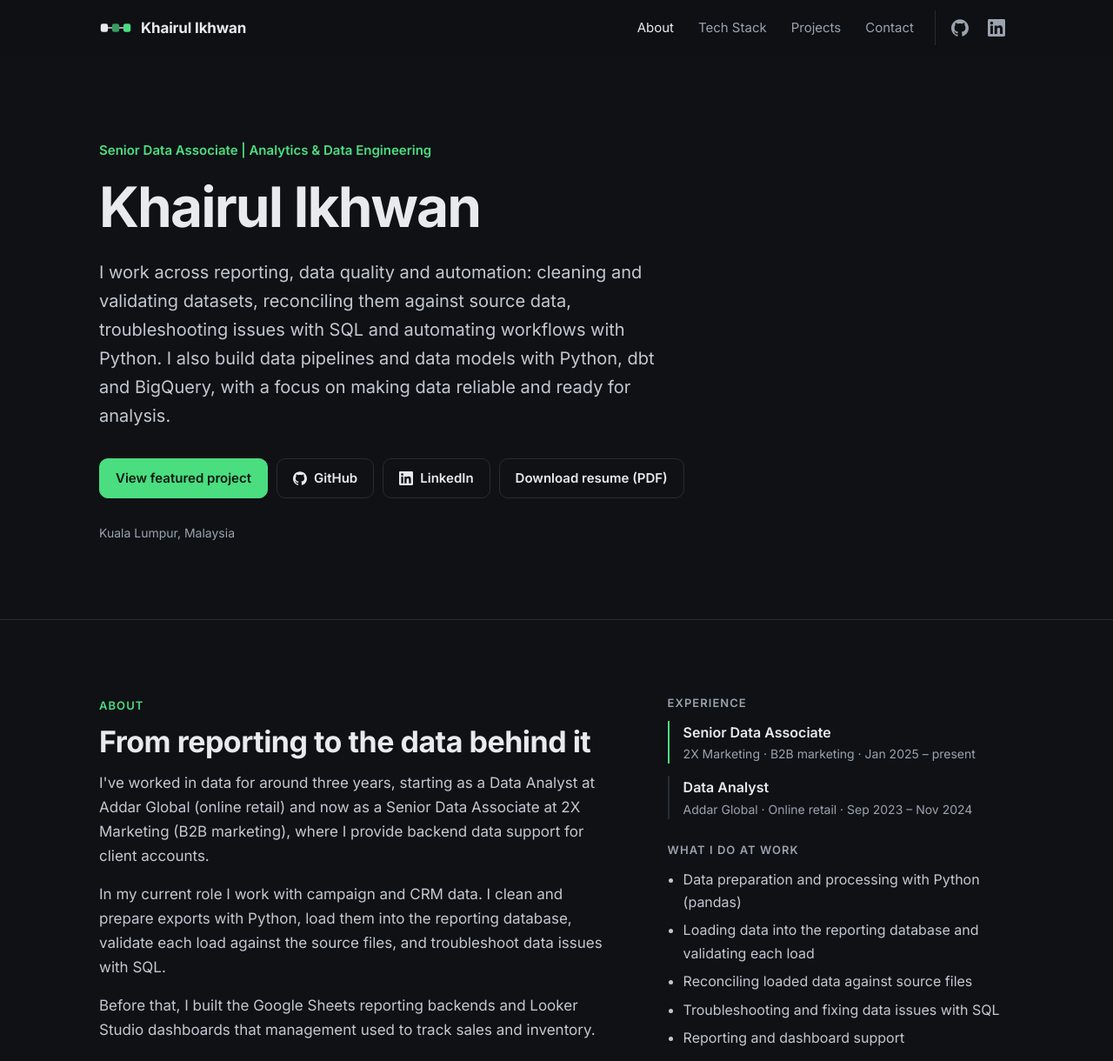
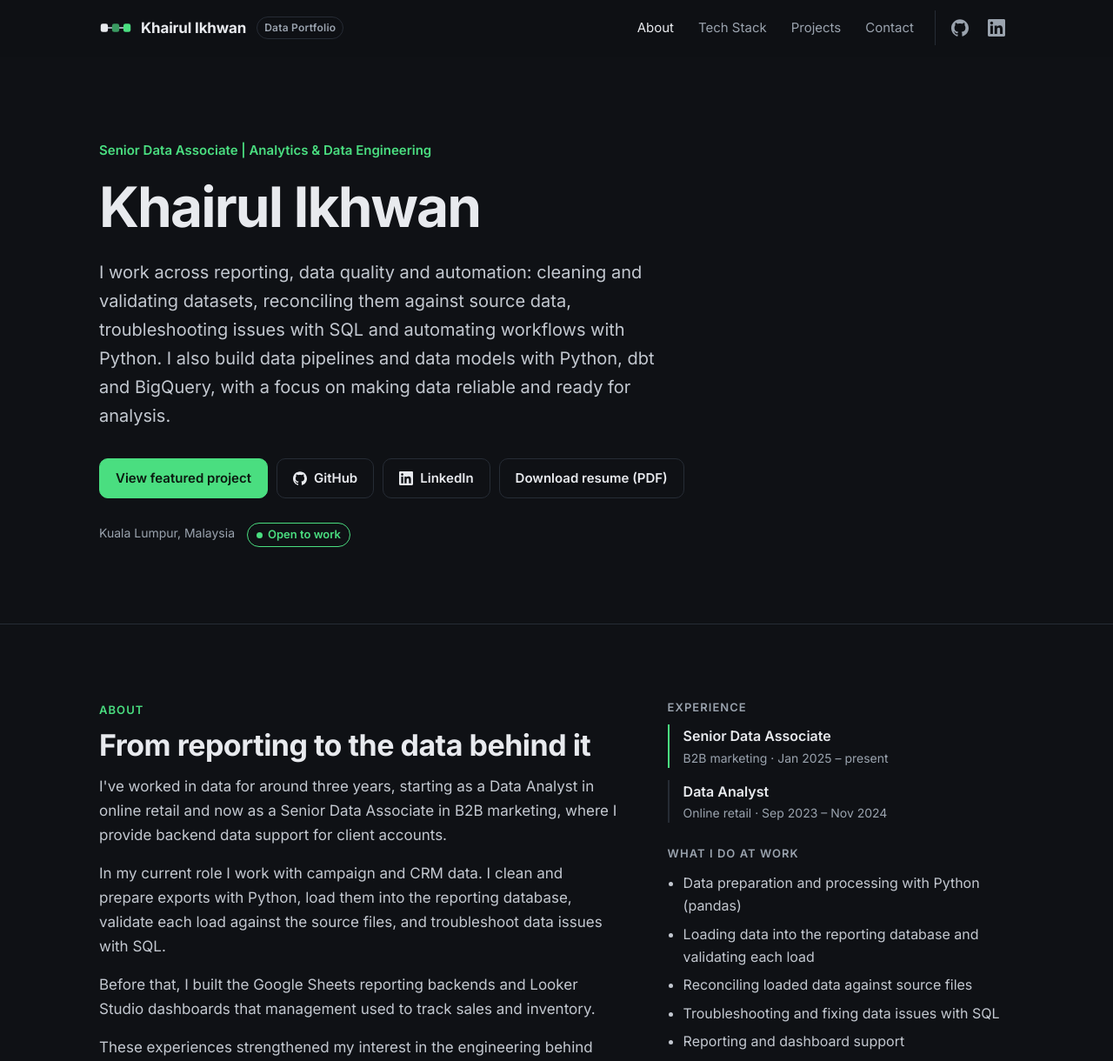
Before and after one commit to mhdkerol/mhdkerol.github.io, a plain HTML site: page index.html in a window 1280 px wide. Shown: the top 1220 px of the page at 87% size. Drawn offline with Linux system fonts and the light colour scheme.

Commit message:
Add Data Portfolio tag, open-to-work badges, remove employer names, recruiter-facing README
Co-Authored-By: Claude Opus 5.5 <noreply@anthropic.com>
Claude-Session: https://claude.ai/code/session_012fPkQ9x4f7obHc9gZY7dQK

```diff
--- a/assets/css/style.css
+++ b/assets/css/style.css
@@ -327,3 +327,8 @@ td:first-child { color: var(--text); white-space: nowrap; }
 .availability span { width: 8px; height: 8px; border-radius: 50%; background: var(--accent); }
 .project-status { margin: -8px 0 24px; font-size: 14px; color: #f0b429; }
 .stack-ai--next { margin-top: 28px; }
+
+.brand__tag { margin-left: 2px; padding: 2px 8px; border: 1px solid var(--border); border-radius: 999px; font-size: 12px; font-weight: 600; color: var(--muted); letter-spacing: 0.02em; }
+@media (max-width: 340px) { .brand__tag { display: none; } }
+.hero__open { display: inline-flex; align-items: center; gap: 6px; margin-left: 10px; padding: 2px 10px; border-radius: 999px; font-size: 13px; font-weight: 600; color: var(--accent); border: 1px solid currentColor; }
+.hero__open::before { content: ""; width: 7px; height: 7px; border-radius: 50%; background: currentColor; }
--- a/index.html
+++ b/index.html
@@ -3,7 +3,7 @@
 <head>
   <meta charset="utf-8">
   <meta name="viewport" content="width=device-width, initial-scale=1">
-  <title>Khairul Ikhwan · Senior Data Associate | Analytics &amp; Data Engineering</title>
+  <title>Khairul Ikhwan · Data Portfolio | Analytics &amp; Data Engineering</title>
   <meta name="description" content="Khairul Ikhwan, Senior Data Associate in Kuala Lumpur working in data operations, reporting and data quality, moving into analytics engineering and data engineering. Featured project: a YouTube analytics pipeline built with Python, dbt and BigQuery.">
   <meta name="author" content="Khairul Ikhwan">
   <link rel="canonical" href="https://mhdkerol.github.io/">
@@ -32,7 +32,7 @@
 
 <header class="header">
   <div class="container header__inner">
-    <a class="brand" href="#top"><svg class="brand__logo" width="38" height="16" viewBox="0 10.5 32 11" aria-hidden="true" focusable="false"><g stroke="#9aa3ae" stroke-width="1.8" fill="none" stroke-linecap="round"><path d="M8.5 16h4.5"/><path d="M19 16h4.5"/></g><rect x="1.5" y="12" width="7" height="8" rx="2" fill="#e8eaee"/><rect x="12.5" y="12" width="7" height="8" rx="2" fill="#3a9a61"/><rect x="23.5" y="12" width="7" height="8" rx="2" fill="#4ade80"/></svg><span>Khairul Ikhwan</span></a>
+    <a class="brand" href="#top"><svg class="brand__logo" width="38" height="16" viewBox="0 10.5 32 11" aria-hidden="true" focusable="false"><g stroke="#9aa3ae" stroke-width="1.8" fill="none" stroke-linecap="round"><path d="M8.5 16h4.5"/><path d="M19 16h4.5"/></g><rect x="1.5" y="12" width="7" height="8" rx="2" fill="#e8eaee"/><rect x="12.5" y="12" width="7" height="8" rx="2" fill="#3a9a61"/><rect x="23.5" y="12" width="7" height="8" rx="2" fill="#4ade80"/></svg><span>Khairul Ikhwan</span><span class="brand__tag">Data Portfolio</span></a>
     <button class="nav-toggle" type="button" aria-expanded="false" aria-controls="site-nav" aria-label="Open menu">
       <svg class="icon" aria-hidden="true"><use href="assets/img/icons.svg#i-menu"></use></svg>
     </button>
@@ -71,7 +71,7 @@
         </a>
         <a class="btn" href="assets/Khairul-Ikhwan-Resume.pdf" download>Download resume (PDF)</a>
       </div>
-      <p class="hero__meta">Kuala Lumpur, Malaysia</p>
+      <p class="hero__meta">Kuala Lumpur, Malaysia <span class="hero__open">Open to work</span></p>
     </div>
   </section>
 
@@ -82,7 +82,7 @@
         <p class="section__eyebrow">About</p>
         <h2 class="section__title">From reporting to the data behind it</h2>
         <div class="about__text">
-          <p>I've worked in data for around three years, starting as a Data Analyst at Addar Global (online retail) and now as a Senior Data Associate at 2X Marketing (B2B marketing), where I provide backend data support for client accounts.</p>
+          <p>I've worked in data for around three years, starting as a Data Analyst in online retail and now as a Senior Data Associate in B2B marketing, where I provide backend data support for client accounts.</p>
           <p>In my current role I work with campaign and CRM data. I clean and prepare exports with Python, load them into the reporting database, validate each load against the source files, and troubleshoot data issues with SQL.</p>
           <p>Before that, I built the Google Sheets reporting backends and Looker Studio dashboards that management used to track sales and inventory.</p>
           <p>These experiences strengthened my interest in the engineering behind reliable reporting: transforming raw data into structured, well-modelled datasets that people can depend on.</p>
@@ -93,8 +93,8 @@
         <div class="side-block">
           <h3>Experience</h3>
           <ul class="timeline">
-            <li><strong>Senior Data Associate</strong><span>2X Marketing · B2B marketing · Jan 2025 – present</span></li>
-            <li><strong>Data Analyst</strong><span>Addar Global · Online retail · Sep 2023 – Nov 2024</span></li>
+            <li><strong>Senior Data Associate</strong><span>B2B marketing · Jan 2025 – present</span></li>
+            <li><strong>Data Analyst</strong><span>Online retail · Sep 2023 – Nov 2024</span></li>
           </ul>
         </div>
         <div class="side-block">
@@ -266,7 +266,7 @@
       <div>
         <p class="section__eyebrow">Contact</p>
         <h2 class="section__title">Get in touch</h2>
-        <p class="availability"><span aria-hidden="true"></span>Available for freelance projects</p>
+        <p class="availability"><span aria-hidden="true"></span>Open to work · full-time and freelance</p>
         <p class="section__intro">I'm open to full-time opportunities and freelance projects involving data cleaning and validation, SQL transformations, Python automation, BigQuery and dbt data modelling, and Looker Studio dashboards.</p>
         <p class="section__intro" style="margin-top: 12px">Email is the quickest way to reach me.</p>
       </div>
```
Also changed, not shown: projects/youtube-analytics.html (+1 -1 lines), 1 other file.
